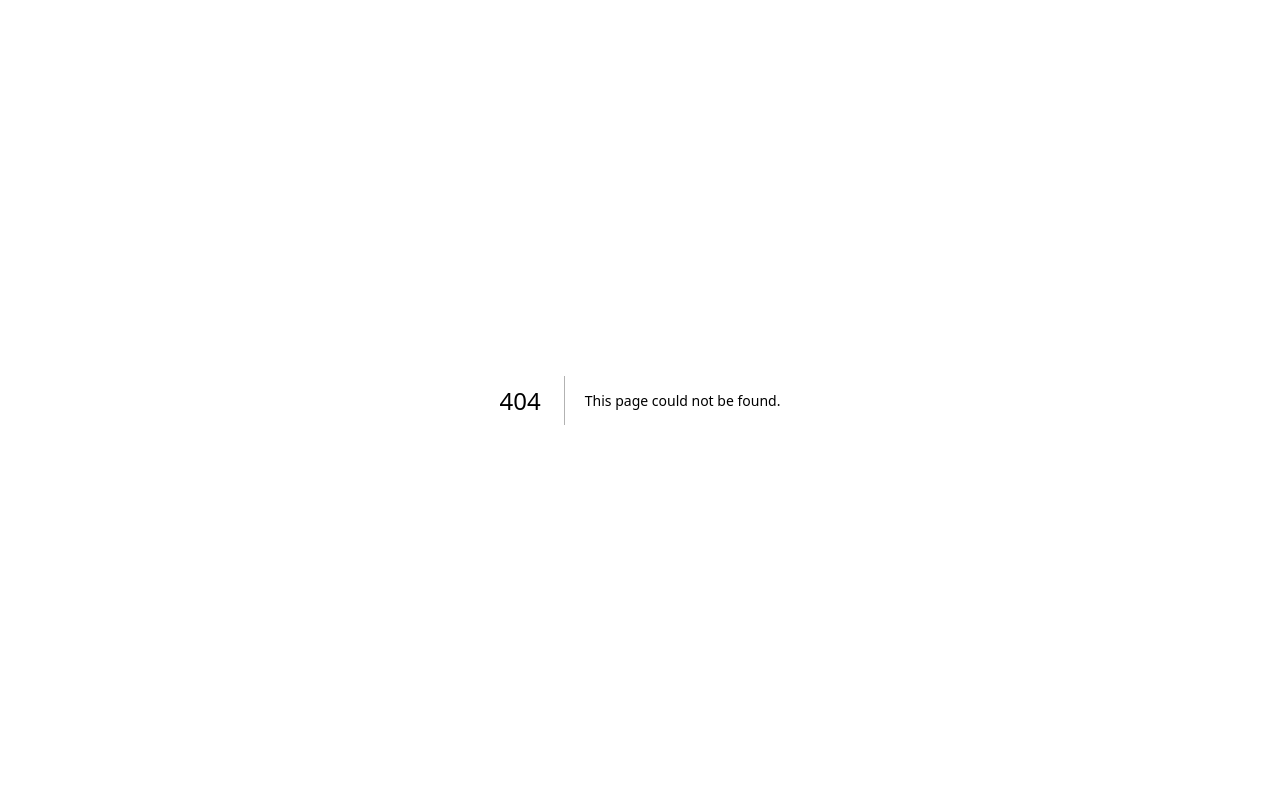
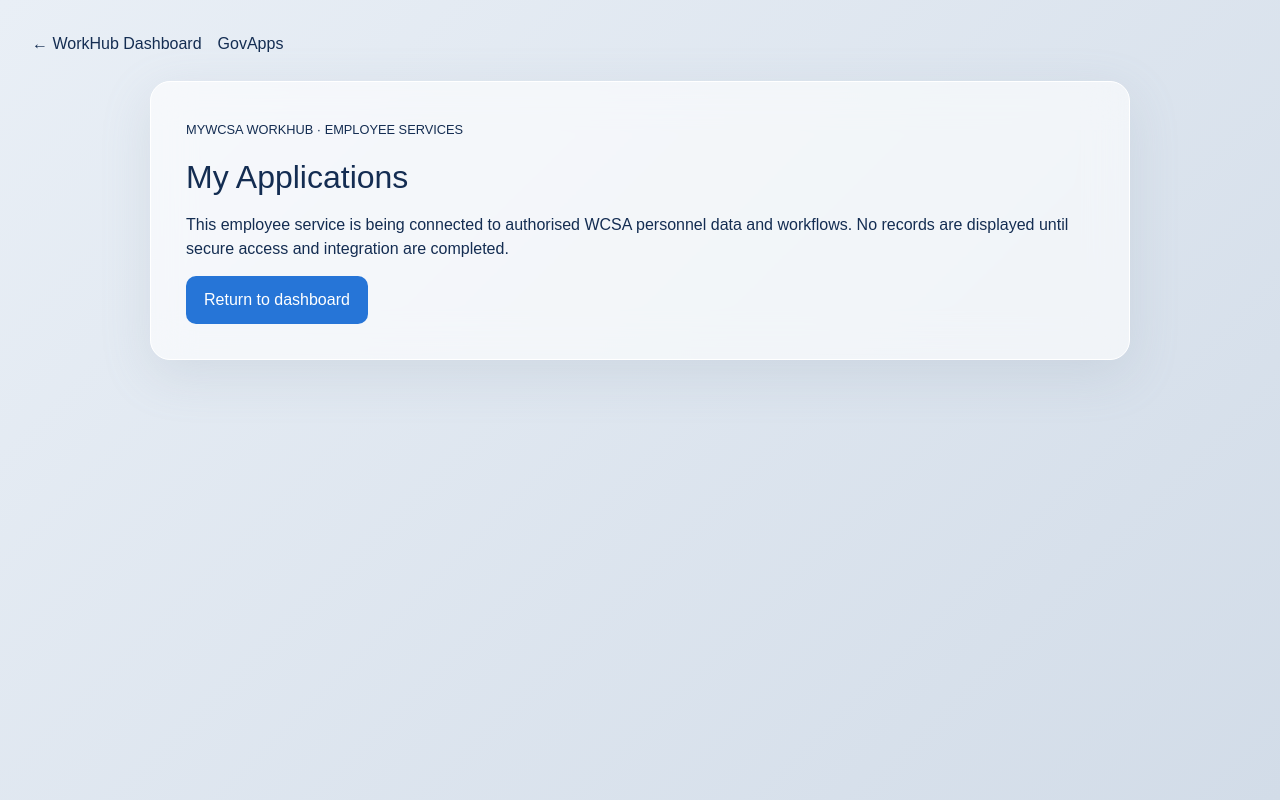
Before and after one commit to mywcsa/mywcsa_dev, a Next.js app: page /workhub/applications in a window 1280 px wide. Before the commit this address had no page. Built offline with nearby package versions, Linux system fonts and the light colour scheme; no server answers; sample sign-in values are in the browser's storage.

Commit message:
feat(workhub): add protected employee service routes

```diff
--- /dev/null
+++ b/app/workhub/[section]/page.tsx
@@ -0,0 +1,17 @@
+import { auth } from "@/auth";
+import { redirect, notFound } from "next/navigation";
+import Link from "next/link";
+const pages: Record<string,string> = {
+ employment:"My Employment",benefits:"My Benefits",leave:"My Leave",documents:"My Documents",requests:"My Requests",tickets:"My Tickets",work:"My Work",team:"My Team",learning:"My Learning",applications:"My Applications"
+};
+export default async function WorkHubSection({params}:{params:Promise<{section:string}>}) {
+ const {section}=await params; const title=pages[section]; if(!title)notFound();
+ const session=await auth();if(!session?.user)redirect("/login/staff?returnTo=%2Fworkhub%2F"+section);
+ return <main style={{minHeight:"100vh",background:"linear-gradient(135deg,#e9eff6,#d2dce8)",padding:"32px",fontFamily:"Poppins,Arial,sans-serif",color:"#142d52"}}>
+ <nav style={{marginBottom:25,display:"flex",gap:16}}><Link href="/workhub">← WorkHub Dashboard</Link><Link href="/my-apps">GovApps</Link></nav>
+ <section style={{maxWidth:980,margin:"auto",padding:"35px",background:"rgba(255,255,255,.62)",border:"1px solid white",borderRadius:20,boxShadow:"0 15px 50px #8899aa30",backdropFilter:"blur(20px)"}}>
+ <small>MYWCSA WORKHUB · EMPLOYEE SERVICES</small><h1 style={{fontSize:32,margin:"12px 0"}}>{title}</h1>
+ <p>This employee service is being connected to authorised WCSA personnel data and workflows. No records are displayed until secure access and integration are completed.</p>
+ <Link href="/workhub" style={{display:"inline-block",marginTop:15,padding:"12px 18px",background:"#2675d7",borderRadius:10,color:"#fff"}}>Return to dashboard</Link>
+ </section></main>;
+}
```
